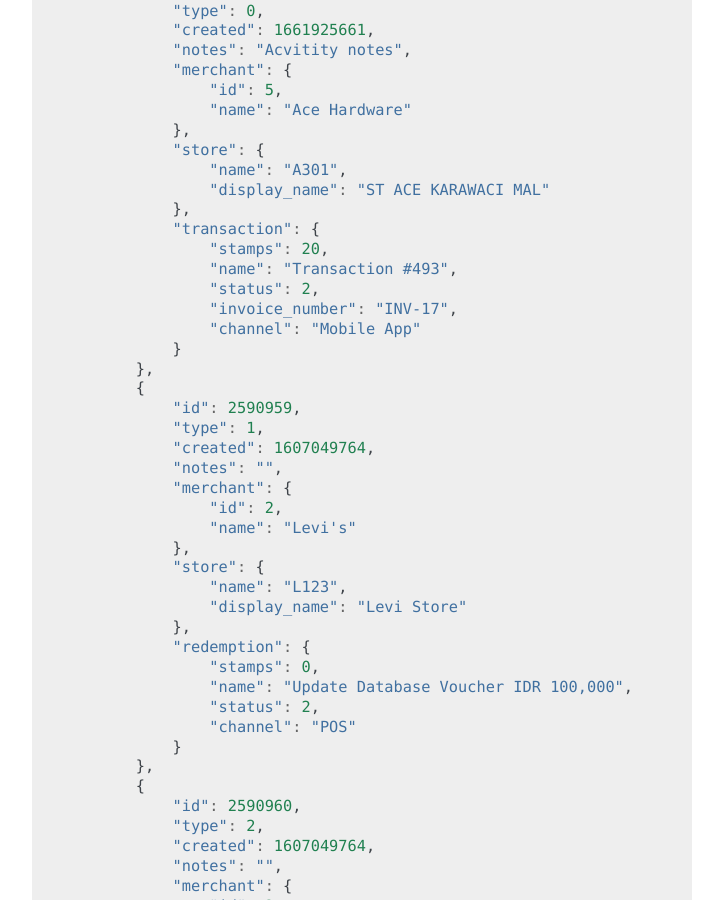
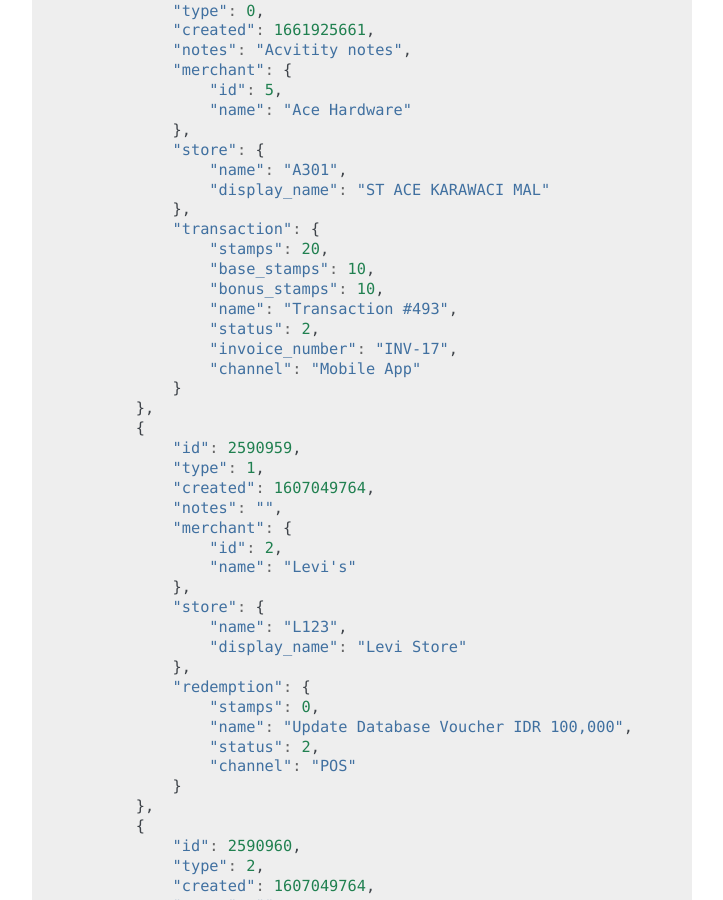
Before and after one commit to ui/stamps-api-docs, a Sphinx documentation site: the page built from source/activity_api.rst, in a window 1280 px wide and 900 px high, scrolled down 1270 px. Shown: the whole window, without its empty margins (388-1111 px from the left). Built offline with Sphinx 7.4.7, drawn with Linux system fonts in a browser that asks for light colours.

Commit message:
split stamps in get activity by merchant group

```diff
--- a/source/activity_api.rst
+++ b/source/activity_api.rst
@@ -73,6 +73,8 @@ Below is an example response on successful API call.
                 },
                 "transaction": {
                     "stamps": 20,
+                    "base_stamps": 10,
+                    "bonus_stamps": 10,
                     "name": "Transaction #493",
                     "status": 2,
                     "invoice_number": "INV-17",
```
